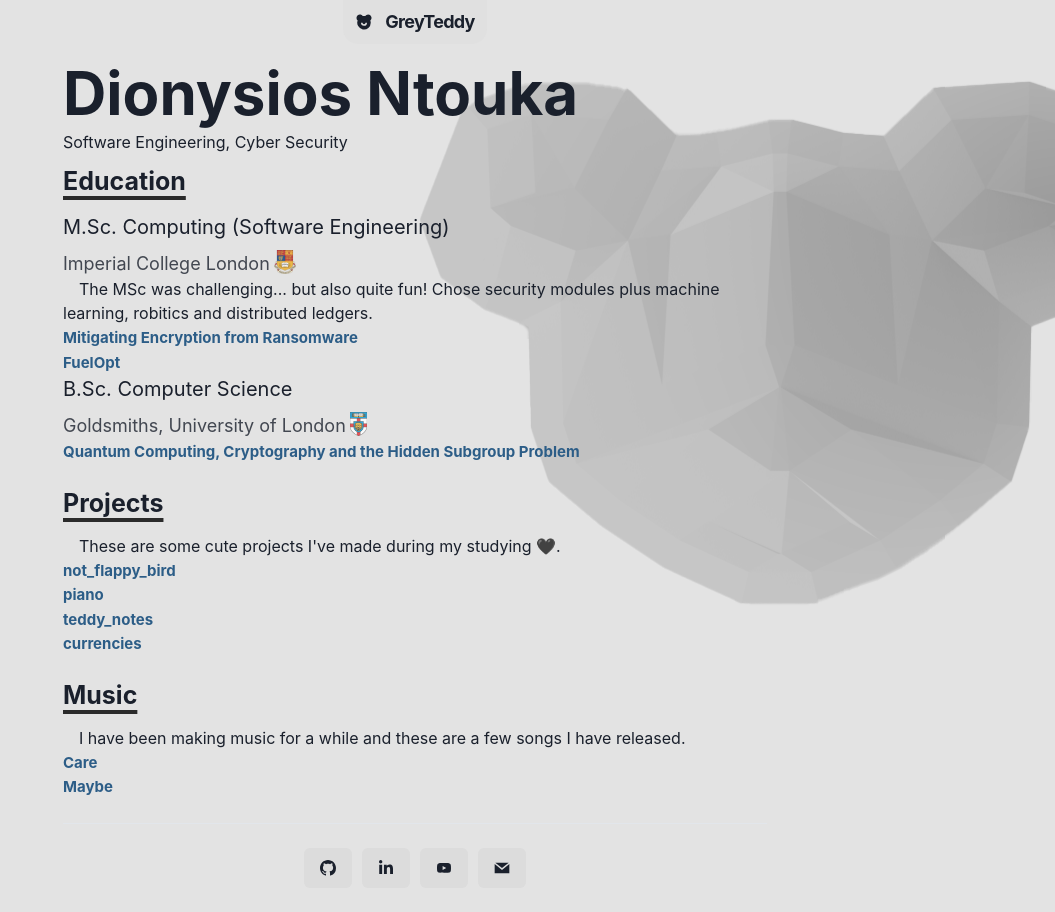
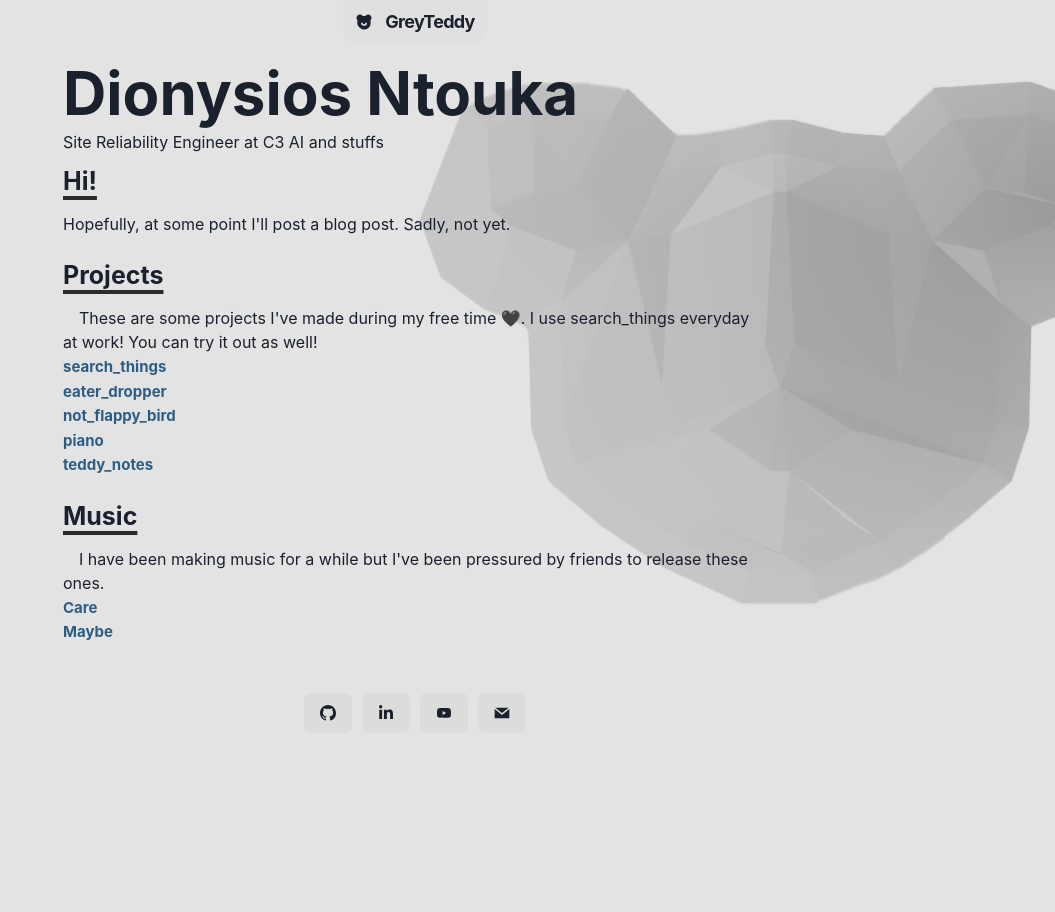
Before and after one commit to GreyTeddy/personal-website, a Next.js app: page / in a window 1280 px wide. Shown: the whole page, without its empty margins (225-1280 px from the left). After the commit the page ends 800 px from the top, so only its background shows below. Built offline with nearby package versions, Linux system fonts and the light colour scheme.

Commit message:
removdd education, added more projects, and added blog post pottentially.

```diff
--- a/pages/index.tsx
+++ b/pages/index.tsx
@@ -4,7 +4,7 @@
 import Background from '../components/background'
 import SectionTitle from "../components/section_title"
 import { BsFileEarmarkLockFill, BsMusicNote, BsSuitHeartFill } from 'react-icons/bs'
-import { FaGasPump, FaKiwiBird } from 'react-icons/fa'
+import { FaCircle, FaGasPump, FaKiwiBird, FaSearch } from 'react-icons/fa'
 import { TbAtom } from 'react-icons/tb'
 import { CgPiano } from 'react-icons/cg'
 import ProjectListItem from '../components/project_link_item'
@@ -26,45 +26,33 @@
                     <Heading as="h1" size="3xl" variant="page-title">
                         Dionysios Ntouka
                     </Heading>
-                    <p>Software Engineering, Cyber Security</p>
+                    <p>Site Reliability Engineer at <a href="https://c3.ai/">C3 AI</a> and stuffs</p>
                 </Box>
             </Box>
             <Section delay="0.2s">
                 <Heading as="h3" variant='section-title'>
-                    Education
+                    Hi!
                 </Heading>
                 <Box>
-                    <SectionTitle title="M.Sc. Computing (Software Engineering)" institution="Imperial College London" image="../images/imperial.png" />
-                    <Paragraph>
-                        The MSc was challenging... but also quite fun! Chose security modules plus machine learning, robitics and distributed ledgers.
-                    </Paragraph>
-                    <List fontWeight={40} >
-                        <ProjectListItem href="https://github.com/GreyTeddy/ransomware_mitigation" emoji={<BsFileEarmarkLockFill />}>
-                            Mitigating Encryption from Ransomware
-                        </ProjectListItem>
-                        <ProjectListItem href="" emoji={<FaGasPump />}>
-                            FuelOpt
-                        </ProjectListItem>
-                    </List>
-                </Box>
-                <Box>
-                    <SectionTitle title="B.Sc. Computer Science" institution="Goldsmiths, University of London" image="../images/goldsmiths.png" />
-                    <List fontWeight={40} >
-                        <ProjectListItem href="https://pdfhost.io/v/x0DEZgIjQ_Quantum_Computing_Cryptography_and_the_Hidden_Subgroup_Problem" emoji={<TbAtom />}>
-                            Quantum Computing, Cryptography and the Hidden Subgroup Problem
-                        </ProjectListItem>
-                    </List>
+                    Hopefully, at some point I'll post a blog post. Sadly, not yet.
                 </Box>
             </Section>
-            <Section delay="0.5s">
+            <Section delay="0.2s">
                 <Heading as="h3" variant='section-title'>
                     Projects
                 </Heading>
                 <Box>
                     <Paragraph>
-                        These are some cute projects I&apos;ve made during my studying {useColorModeValue(<span role="img" aria-label="black-heart">🖤</span>, <span role="img" aria-label="white-heart">🤍</span>)}.
+                        These are some projects I&apos;ve made during my free time {useColorModeValue(<span role="img" aria-label="black-heart">🖤</span>, <span role="img" aria-label="white-heart">🤍</span>)}.
+                        I use search_things everyday at work! You can try it out as well!
                     </Paragraph>
                     <List fontWeight={40} >
+                        <ProjectListItem href="https://chromewebstore.google.com/detail/search-things/aokpbbgodkjgafgdegbhiaebhamejakn" emoji={<FaSearch />}>
+                            search_things
+                        </ProjectListItem>
+                        <ProjectListItem href="https://github.com/GreyTeddy/eater_dropper" emoji={<FaCircle />}>
+                            eater_dropper
+                        </ProjectListItem>
                         <ProjectListItem href="https://greyteddy.github.io/not_flappy_bird/" emoji={<FaKiwiBird />}>
                             not_flappy_bird
                         </ProjectListItem>
@@ -74,19 +62,16 @@
                         <ProjectListItem href="https://notepad-837ad.web.app/" emoji={<MdOutlineSpeakerNotes />}>
                             teddy_notes
                         </ProjectListItem>
-                        <ProjectListItem href="https://github.com/GreyTeddy/currencies" emoji={<BiCoin />}>
-                            currencies
-                        </ProjectListItem>
                     </List>
                 </Box>
             </Section>
-            <Section delay="0.7s">
+            <Section delay="0.5s">
                 <Heading as="h3" variant='section-title'>
                     Music
                 </Heading>
                 <Box>
                     <Paragraph>
-                        I have been making music for a while and these are a few songs I have released.
+                        I have been making music for a while but I've been pressured by friends to release these ones.
                     </Paragraph>
                     <List fontWeight={40}>
                         <ProjectListItem href='https://www.youtube.com/watch?v=tAmfmrORvHk' emoji={<BsSuitHeartFill />}>
@@ -98,10 +83,10 @@
                     </List>
                 </Box>
             </Section>
-            <Section delay="0.9s">
+            <Section delay="0.7s">
                 <Divider />
             </Section>
-            <Section delay="1s">
+            <Section delay="0.9s">
                 <Socials />
             </Section>
         </Container>
```
